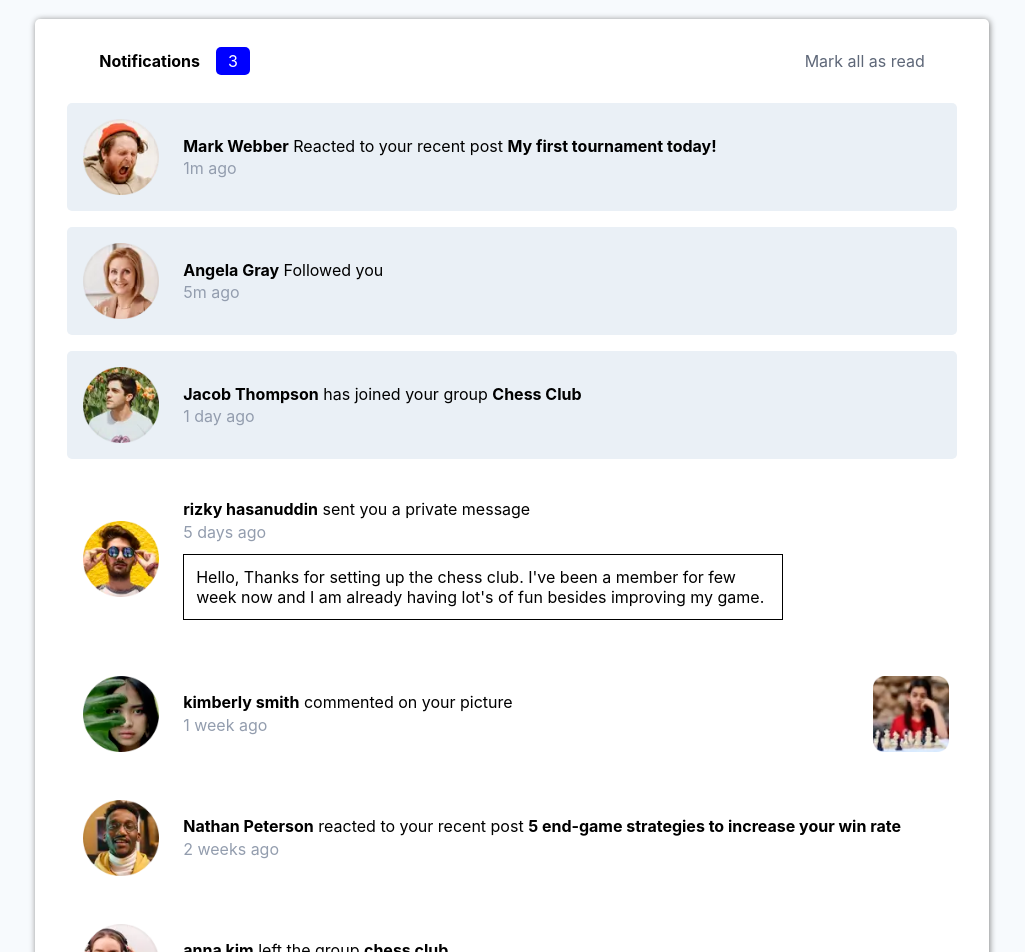
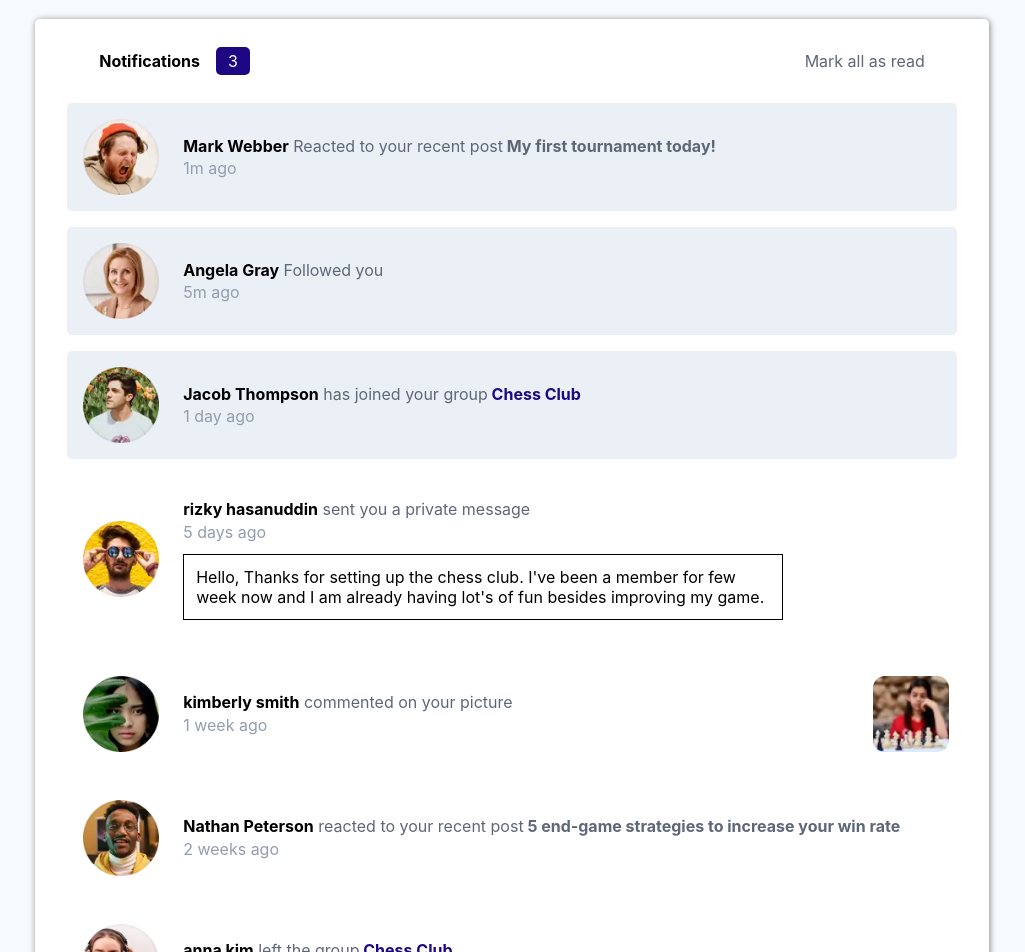
Before and after one commit to preetamvarun/Notifications-Page, a React (Create React App) app: page / in a window 1280 px wide. Shown: the top 952 px of the page, without its empty margins (128-1153 px from the left). Built offline with nearby package versions, Linux system fonts and the light colour scheme.

Commit message:
need to add red dot

```diff
--- a/src/Childnot.css
+++ b/src/Childnot.css
@@ -33,8 +33,16 @@
 }
 
 .noteCount span{
-    background-color: blue;
+    background-color: hsl(251, 90%, 27%);
     padding : .25rem .75rem;
     border-radius : 5px;
     color : white;
 }
+
+.makeBlue{
+    color :  hsl(251, 90%, 27%);
+}
+
+.makeGrey{
+    color : hsl(219, 12%, 42%);
+}
--- a/src/Notifications.js
+++ b/src/Notifications.js
@@ -13,7 +13,7 @@ class Notifications extends Component{
             {stateful : false, bckColor : 'white', time : '5 days ago', name : 'rizky hasanuddin', msg1 : 'sent you a private message', msg2 : null, path : 'rizky-hasanuddin'},
             {stateful : false, bckColor : 'white', time : '1 week ago', name : 'kimberly smith', msg1 : 'commented on your picture', msg2 : null, path : 'kimberly-smith'},
             {stateful : false, bckColor : 'white', time : '2 weeks ago', name : 'Nathan Peterson', msg1 : 'reacted to your recent post', msg2 : '5 end-game strategies to increase your win rate', path : 'nathan-peterson'},
-            {stateful : false, bckColor : 'white', time : '2 weeks ago', name : 'anna kim', msg1 : 'left the group', msg2 : 'chess club', path : 'anna-kim'}
+            {stateful : false, bckColor : 'white', time : '2 weeks ago', name : 'anna kim', msg1 : 'left the group', msg2 : 'Chess Club', path : 'anna-kim'}
         ],
             count : 3
         }
--- a/src/Recentnots.js
+++ b/src/Recentnots.js
@@ -20,7 +20,7 @@ class Recentnots extends Component{
                 onClick = {this.props.stateful && this.handleClick}>
                 <img src = {require(`./images/avatar-${this.props.path}_png.png`)} alt = {this.props.name}/>
                 <div>
-                    <p style = {{color : 'black'}}><b style = {{color : 'black'}}>{this.props.name}</b> {this.props.msg1} <b>{this.props.msg2}</b></p>
+                    <p style = {{color : 'black'}}><b style = {{color : 'black'}}>{this.props.name}</b> <span style={{color : 'hsl(219, 12%, 42%)'}}> {this.props.msg1}</span><b className= {this.props.msg2 === 'Chess Club' ? 'makeBlue' : 'makeGrey'}> {this.props.msg2}</b></p>
                     <p>{this.props.time}</p>
                     {this.props.name === 'rizky hasanuddin' &&
                     <p style = {{color : 'black'}}>Hello, Thanks for setting up the chess club. I've been a member for
```
